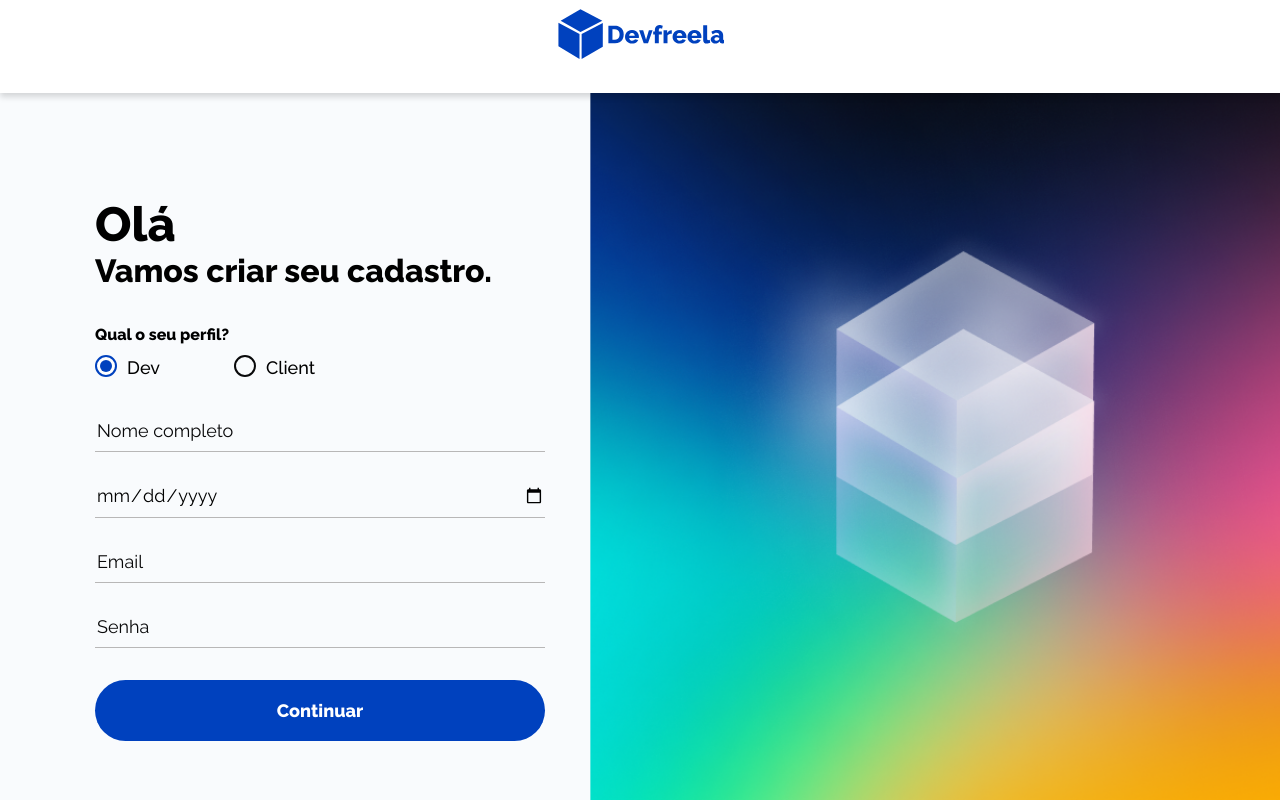
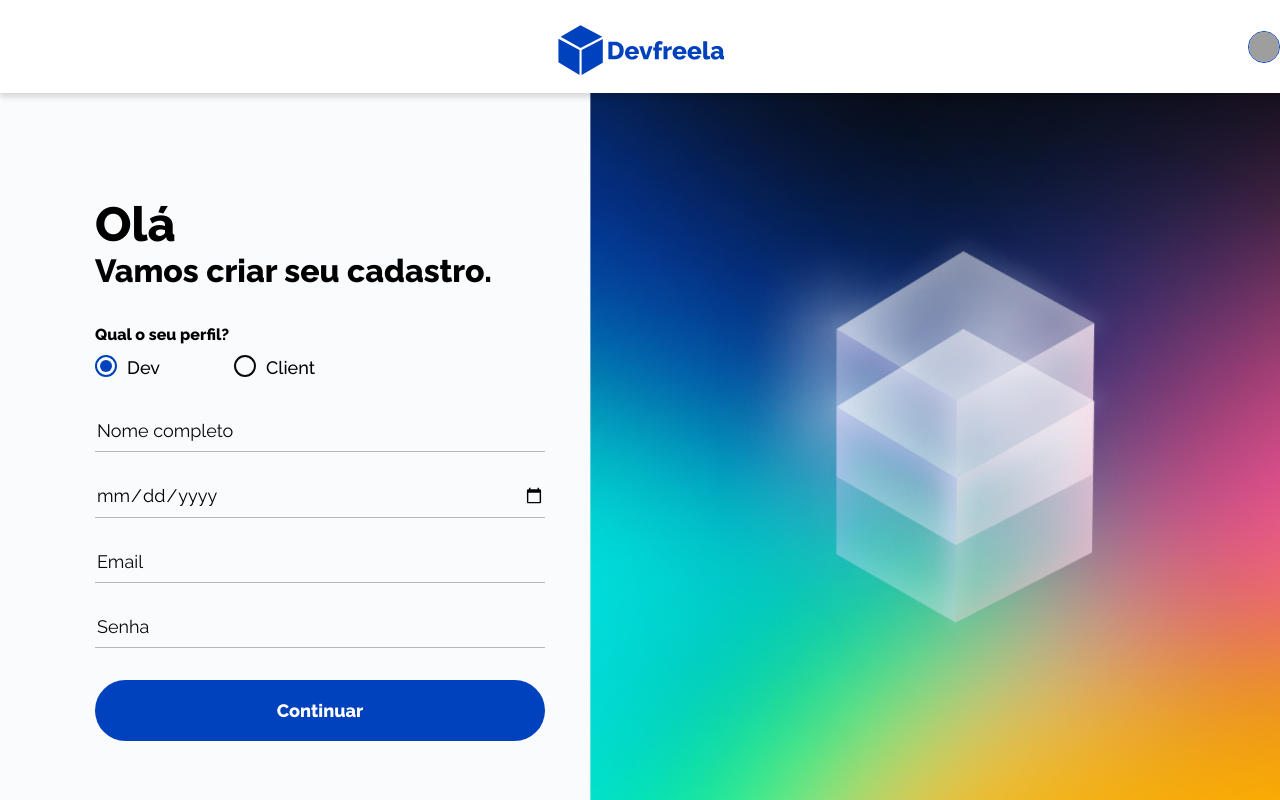
Before and after one commit to jehveiga/DevfreelaAngular, an Angular app: page /register in a window 1280 px wide. Shown: the top 800 px of the page. Built offline with nearby package versions, Linux system fonts and the light colour scheme; grey boxes are pictures that could not be loaded.

Commit message:
Create component header

```diff
--- a/src/app/app.routes.ts
+++ b/src/app/app.routes.ts
@@ -1,6 +1,12 @@
 import { Routes } from '@angular/router';
 
 export const routes: Routes = [
+
+  {
+    path: "",
+    pathMatch: "full",
+    redirectTo: "register",
+  },
   {
     path: "register",
     loadChildren: () => import("./pages/register/register.module").then(m => m.RegisterModule)
--- /dev/null
+++ b/src/app/features/df-header/df-header.component.html
@@ -0,0 +1,25 @@
+<header class="df-header">
+  <div class="wrapper -has-user">
+    <div class="div"></div>
+    <div class="logo-wrapper">
+      <img
+        class="image"
+        src="assets/logo/devfreela.svg"
+        alt="Logo da Dev Freela"
+      />
+    </div>
+
+    <div class="user">
+      <div class="info">
+        <span id="name" class="name"></span>
+        <span id="role" class="role"></span>
+      </div>
+      <div class="photo-wrapper">
+        <img
+          src="https://pics.craiyon.com/2023-06-27/287f2a60c2e74386b5a89c517eb527dc.webp"
+          alt="Foto do usuário"
+        />
+      </div>
+    </div>
+  </div>
+</header>
--- /dev/null
+++ b/src/app/features/df-header/df-header.component.ts
@@ -0,0 +1,24 @@
+import { ChangeDetectionStrategy, Component, type OnInit } from '@angular/core';
+
+@Component({
+  selector: 'df-header',
+  templateUrl: './df-header.component.html',
+  styleUrl: './df-header.component.scss',
+  changeDetection: ChangeDetectionStrategy.OnPush,
+})
+export class DfHeaderComponent implements OnInit {
+  ngOnInit(): void {
+    this.buildHeader();
+  }
+  buildHeader() {
+    if (this.checkIfUserIsLogged()) {
+
+    } else {
+
+    }
+  }
+
+  checkIfUserIsLogged() {
+    return localStorage.getItem("userName") && localStorage.getItem("role");
+  }
+}
--- a/src/app/pages/register/register.component.html
+++ b/src/app/pages/register/register.component.html
@@ -1,16 +1,6 @@
 <div class="df-login">
   <div class="df-wrapper">
-    <header class="df-header">
-      <div class="wrapper">
-        <div class="image-wrapper">
-          <img
-            class="image"
-            src="assets/logo/devfreela.svg"
-            alt="Logo da Dev Freela"
-          />
-        </div>
-      </div>
-    </header>
+    <df-header></df-header>
     <main class="main-content">
       <form class="left" (submit)="cadastrar()" action="javascript:void(0)">
         <h1 class="main-title">
--- a/src/app/pages/register/register.module.ts
+++ b/src/app/pages/register/register.module.ts
@@ -2,6 +2,7 @@ import { NgModule } from '@angular/core';
 import { CommonModule } from '@angular/common';
 import { RegisterComponent } from './register.component';
 import { RegisterRoutingModule } from './register-routing.module';
+import { DfHeaderModule } from '../../features/df-header/df-header.module';
 
 @NgModule({
   declarations: [
@@ -9,7 +10,8 @@ import { RegisterRoutingModule } from './register-routing.module';
   ],
   imports: [
     CommonModule,
-    RegisterRoutingModule
+    RegisterRoutingModule,
+    DfHeaderModule
   ]
 })
 export class RegisterModule { }
--- a/src/style/components/main.scss
+++ b/src/style/components/main.scss
@@ -1,5 +1,4 @@
 @import 'df-button',
-'df-header',
 'df-input',
 'df-radio',
 'df-table';
```
Also changed, not shown: src/app/features/df-header/df-header.module.ts (added, +18 -0 lines), src/app/features/df-header/df-header.component.scss (renamed from src/style/components/df-header.scss).
